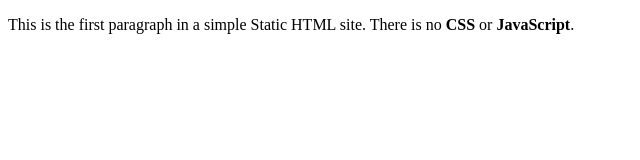
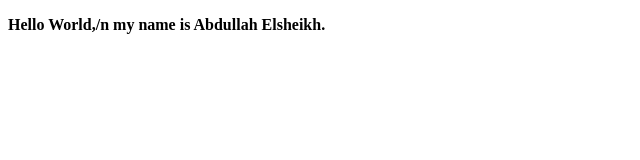
Before and after one commit to AbdullahElsheikh2019/static, a plain HTML site: page index.html in a window 1280 px wide. Shown: the whole page, without its empty margins (0-640 px from the left). Drawn offline with Linux system fonts and the light colour scheme.

Commit message:
Update index.html

```diff
--- a/index.html
+++ b/index.html
@@ -4,6 +4,6 @@
     <title>Static HTML Site</title>
   </head>
   <body>
-    <p>This is the first paragraph in a simple Static HTML site. There is no <strong>CSS</strong> or <strong>JavaScript</strong>.</p>
+    <p><strong>Hello World,/n my name is Abdullah Elsheikh.</strong></p>
   </body>
 </html>
```
